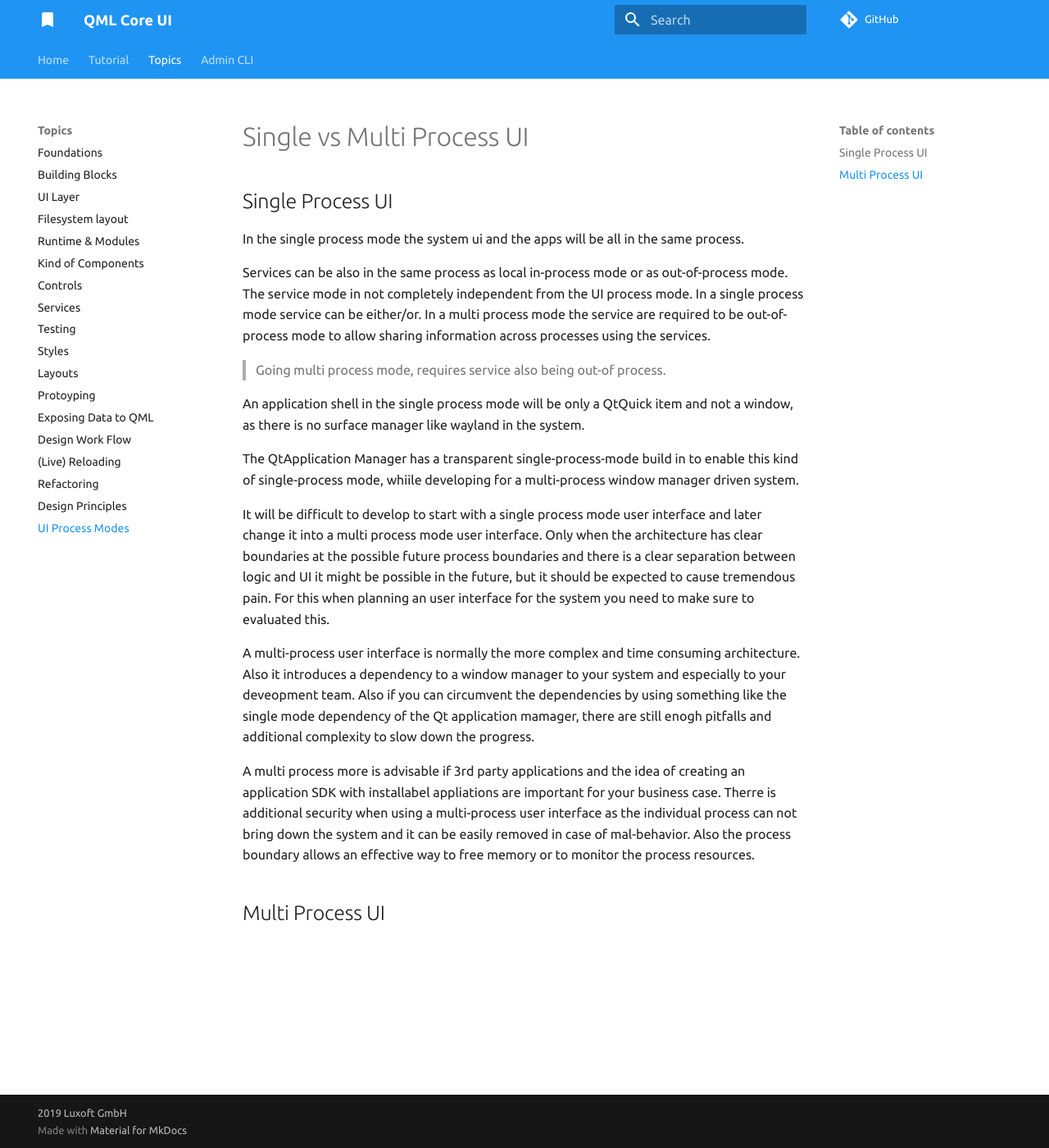
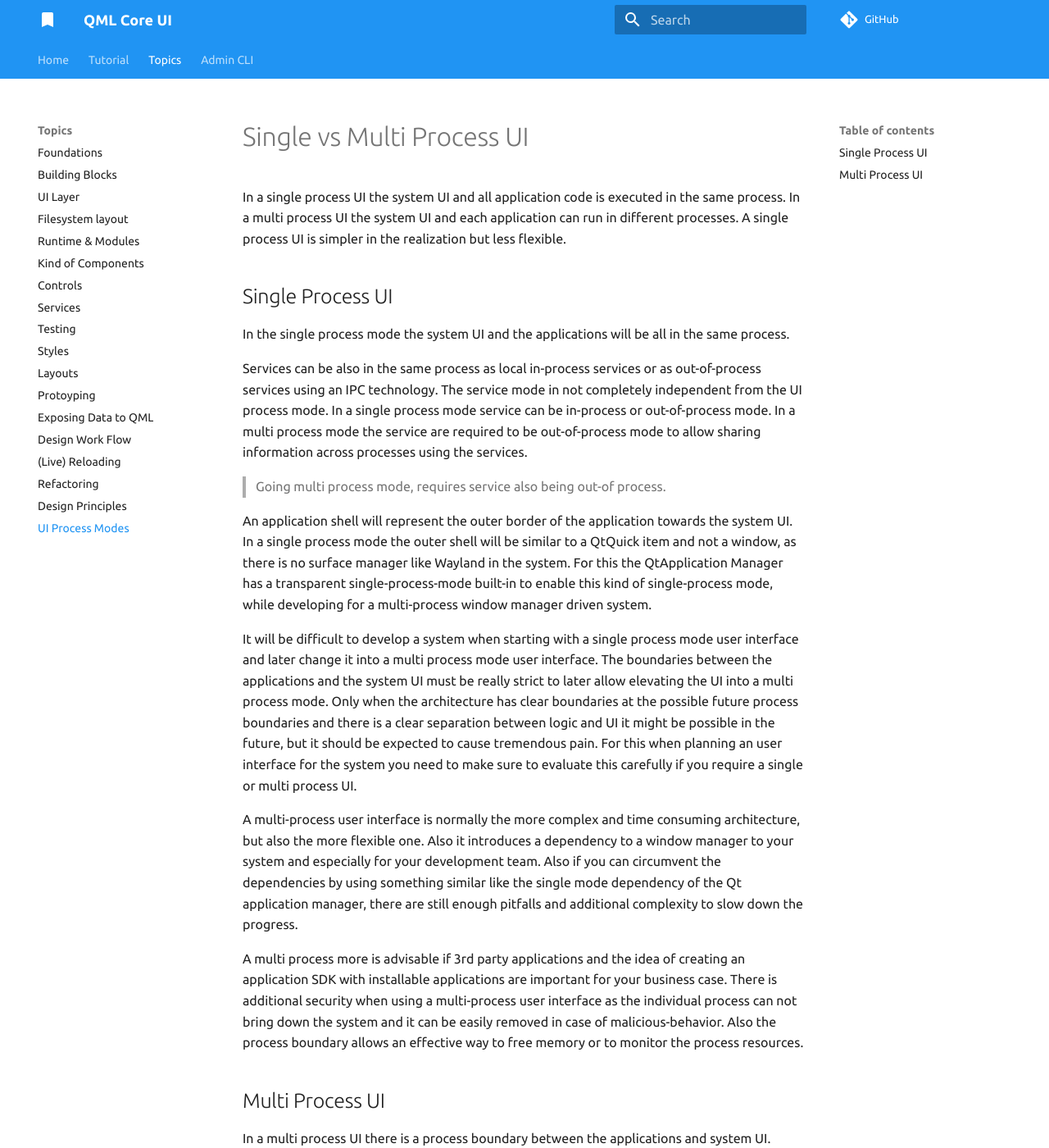
Before and after one commit to Luxoft/qml-coreui, an MkDocs documentation site: the page built from docs/topics/process.md, in a window 1280 px wide and 1400 px high. Shown: the whole window at 82% size. Built offline with MkDocs 1.6.1 and Material for MkDocs 9.7.7, drawn with Linux system fonts in a browser that asks for light colours; comment, search, counter and statistics services are not loaded; some of the changed text lies outside the part shown.

Commit message:
update process view docs

```diff
--- a/docs/topics/process.md
+++ b/docs/topics/process.md
@@ -1,21 +1,27 @@
 # Single vs Multi Process UI
+
+In a single process UI the system UI and all application code is executed in the same process. In a multi process UI the system UI and each application can run in different processes. A single process UI is simpler in the realization but less flexible.
 
 ## Single Process UI
 
-In the single process mode the system ui and the apps will be all in the same process.
+In the single process mode the system UI and the applications will be all in the same process.
 
-Services can be also in the same process as local in-process mode or as out-of-process mode. The service mode in not completely independent from the UI process mode. In a single process mode service can be either/or. In a multi process mode the service are required to be out-of-process mode to allow sharing information across processes using the services.
+Services can be also in the same process as local in-process services or as out-of-process services using an IPC technology. The service mode in not completely independent from the UI process mode. In a single process mode service can be in-process or out-of-process mode. In a multi process mode the service are required to be out-of-process mode to allow sharing information across processes using the services.
 
 > Going multi process mode, requires service also being out-of process.
 
-An application shell in the single process mode will be only a QtQuick item and not a window, as there is no surface manager like wayland in the system.
+An application shell will represent the outer border of the application towards the system UI. In a single process mode the outer shell will be similar to a QtQuick item and not a window, as there is no surface manager like Wayland in the system. For this the QtApplication Manager has a transparent single-process-mode built-in to enable this kind of single-process mode, while developing for a multi-process window manager driven system.
 
-The QtApplication Manager has a transparent single-process-mode build in to enable this kind of single-process mode, whiile developing for a multi-process window manager driven system.
+It will be difficult to develop a system when starting with a single process mode user interface and later change it into a multi process mode user interface. The boundaries between the applications and the system UI must be really strict to later allow elevating the UI into a multi process mode. Only when the architecture has clear boundaries at the possible future process boundaries and there is a clear separation between logic and UI it might be possible in the future, but it should be expected to cause tremendous pain. For this when planning an user interface for the system you need to make sure to evaluate this carefully if you require a single or multi process UI.
 
-It will be difficult to develop to start with a single process mode user interface and later change it into a multi process mode user interface. Only when the architecture has clear boundaries at the possible future process boundaries and there is a clear separation between logic and UI it might be possible in the future, but it should be expected to cause tremendous pain. For this when planning an user interface for the system you need to make sure to evaluated this.
+A multi-process user interface is normally the more complex and time consuming architecture, but also the more flexible one. Also it introduces a dependency to a window manager to your system and especially for your development team. Also if you can circumvent the dependencies by using something similar like the single mode dependency of the Qt application manager, there are still enough pitfalls and additional complexity to slow down the progress.
 
-A multi-process user interface is normally the more complex and time consuming architecture. Also it introduces a dependency to a window manager to your system and especially to your deveopment team. Also if you can circumvent the dependencies by using something like the single mode dependency of the Qt application mamager, there are still enogh pitfalls and additional complexity to slow down the progress.
-
-A multi process more is advisable if 3rd party applications and the idea of creating an application SDK with installabel appliations are important for your business case. Therre is additional security when using a multi-process user interface as the individual process can not bring down the system and it can be easily removed in case of mal-behavior. Also the process boundary allows an effective way to free memory or to monitor the process resources.
+A multi process more is advisable if 3rd party applications and the idea of creating an application SDK with installable applications are important for your business case. There is additional security when using a multi-process user interface as the individual process can not bring down the system and it can be easily removed in case of malicious-behavior. Also the process boundary allows an effective way to free memory or to monitor the process resources.
 
 ## Multi Process UI
+
+In a multi process UI there is a process boundary between the applications and system UI. There should be no direct communication between the applications as an application might be removed or replaced in the future. So there should be no direct dependency between the applications and or the system UI.
+
+The communication between the applications should always be through the system UI or via services. These communications are also called horizontal and vertical, according to the architecture diagram.
+
+In a multi process user interface the system UI takes care about the composition of the different window surfaces. An application can have zero, one or several surfaces. Each surface should be enhanced with meta information for the system UI to be identified for the correct type. Typical the surface does not decide about the window geometry, the compositor will manage the geometry, as also the life-cycle. An application can only request a state change, the compositor or the related application manager will handle the request. This allows the compositor to have full control about the visual presentation of the application geometry and the application manager the control about the application life-cycle.
```
